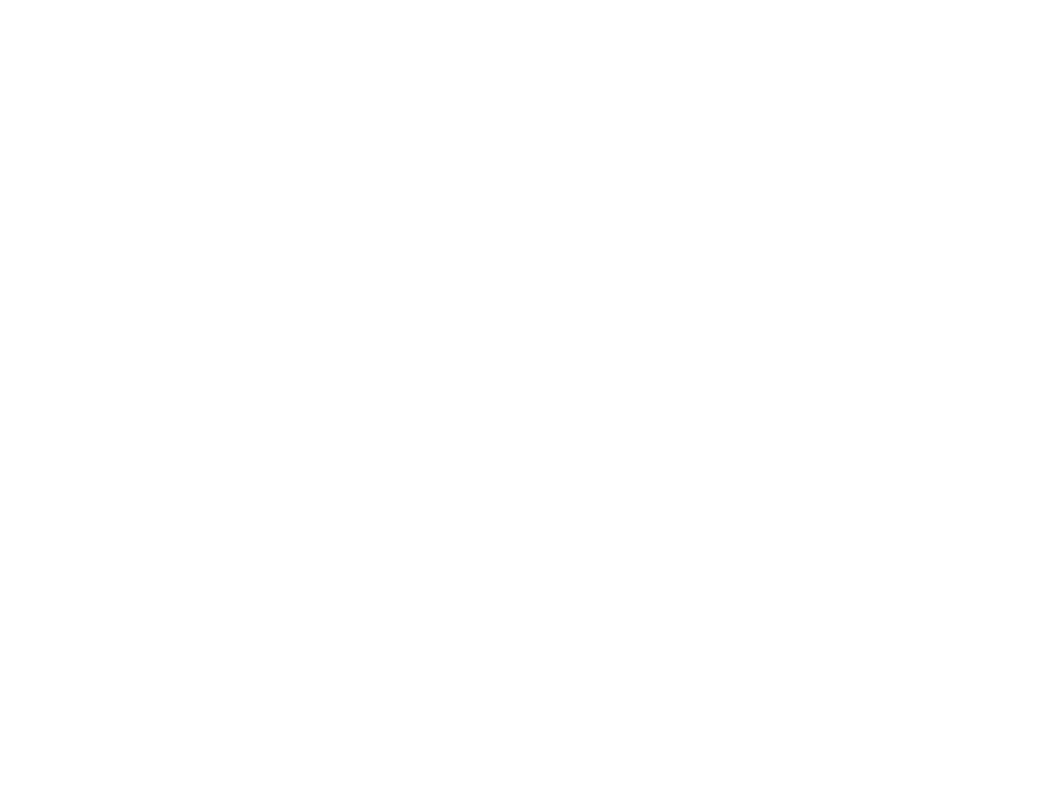
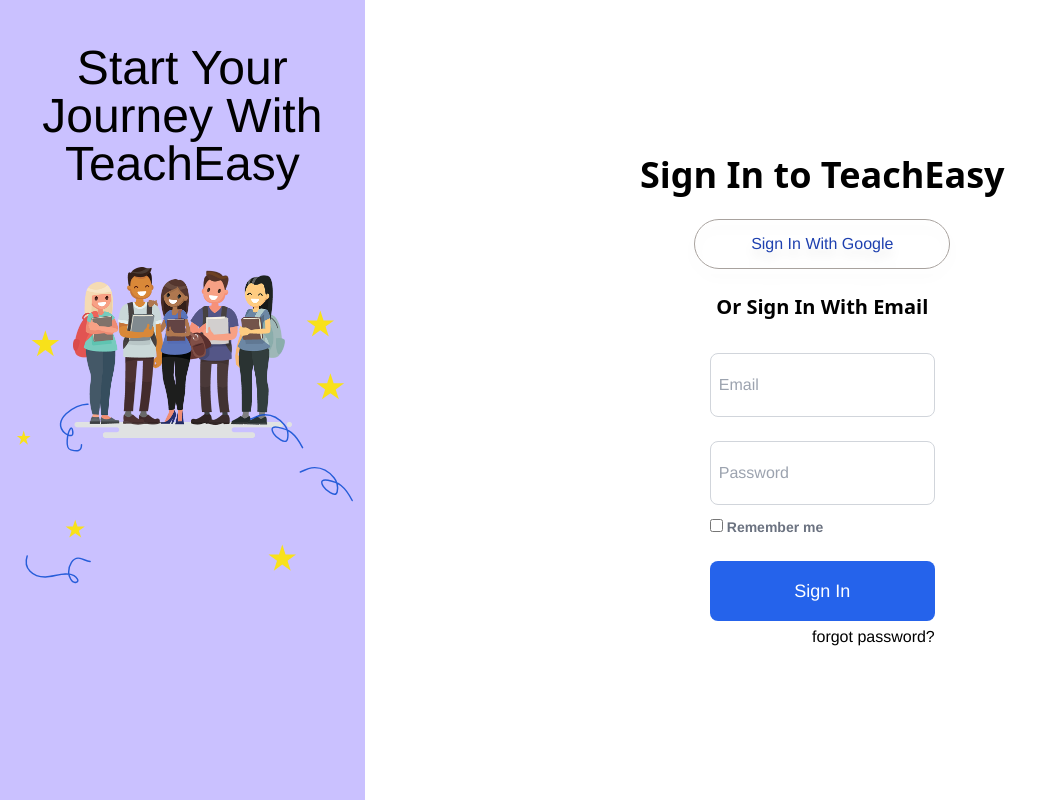
Before and after one commit to chingu-voyages/Teach-Easy, a React (Vite) app in the folder frontend/: page /login in a window 1280 px wide. Before the commit this address had no page. Shown: the whole page, without its empty margins (0-1049 px from the left). Built offline with nearby package versions, Linux system fonts and the light colour scheme.

Commit message:
sign in form and page

```diff
--- a/frontend/src/App.jsx
+++ b/frontend/src/App.jsx
@@ -3,6 +3,7 @@
 import { BrowserRouter as Router, Routes, Route } from 'react-router-dom';
 import SignupTeacher from './components/signup/signupTeacher';
 import SignupStudent from './components/signup/signupStudent';
+import SignIn from './components/signup/SignIn';
 
 function App() {
   return (
@@ -10,7 +11,7 @@
       <Router>
         <Routes>
           <Route path="/" element={<Homepage />} />
-          {/* <Route path="/sign-in" element={<SignIn />} /> */}
+          <Route path="/login" element={<SignIn />} />
           <Route path="/signup-teacher" element={<SignupTeacher />} />
           <Route path="/signup-student" element={<SignupStudent />} />
         </Routes>
--- a/frontend/src/components/signup/SignIn.jsx
+++ b/frontend/src/components/signup/SignIn.jsx
@@ -0,0 +1,44 @@
+import React, { useState } from 'react';
+import SignInForm from './SignInForm';
+
+function SignIn() {
+  // const [info, setinfo] = useState({
+  //   firstName: '',
+  //   lastName: '',
+  //   email: '',
+  //   password: '',
+  // });
+
+  const handleSubmit = (event) => {
+    event.preventDefault();
+    const { email, password } = event.target.elements;
+    // console.log(firstName.value, lastName.value, email.value, password.value);
+    const data = {
+      email: email.value,
+      password: password.value,
+    };
+    console.log(data);
+
+    fetch('localhost:3000/signin', {
+      headers: {
+        Accept: 'application/json',
+        'Content-Type': 'application/json',
+      },
+      method: 'POST',
+      body: JSON.stringify(data),
+    })
+      .then(function (res) {
+        console.log(res);
+      })
+      .catch(function (err) {
+        console.log(err);
+      });
+  };
+  return (
+    <div className="signup-page_wrapper h-screen	">
+      <SignInForm handleSubmit={handleSubmit} />
+    </div>
+  );
+}
+
+export default SignIn;
--- /dev/null
+++ b/frontend/src/components/signup/SignInForm.jsx
@@ -0,0 +1,65 @@
+import React from 'react';
+import studentsImage from './../../assets/students.png';
+import stars from './../../assets/stars.svg';
+
+function SignInForm({ handleSubmit }) {
+  return (
+    <div className="signup-wrapper flex flex-row-reverse content-center justify-items-center 0 h-full">
+      <div className="signup-form-container py-20 p-16 flex flex-col items-center	 justify-center sm:w-full ">
+        <h2 className="signup_header heading-text">Sign In to TeachEasy</h2>
+        <button className="social-signup  mt-6 social-button">
+          Sign In With Google
+        </button>
+        <p className="heading-text text-xl mt-6">Or Sign In With Email</p>
+        <form className="mt-5" onSubmit={handleSubmit}>
+          <div className="form-item">
+            <input
+              className="form_input"
+              type="email"
+              id="email"
+              name="email"
+              placeholder="Email"
+            />
+          </div>
+          <div className="form-item">
+            <input
+              className="form_input"
+              type="password"
+              id="password"
+              name="password"
+              placeholder="Password"
+            />
+          </div>
+          <input
+            className="mr-1 border-none"
+            type="checkbox"
+            id="remember-me"
+            name="remember-me"
+          />
+          <label className="font-bold text-gray-500 text-sm" for="remember-me">
+            Remember me
+          </label>
+          <div className="cta">
+            <button className="signup-btn mt-6" type="submit">
+              Sign In
+            </button>
+            <p className="text-right mt-2">forgot password?</p>
+          </div>
+        </form>
+      </div>
+      <div className="form-image-background w-5/12 bg-students-bg relative  justify-center hidden md:flex">
+        <p className="text-5xl text-center mt-11">
+          Start Your Journey With TeachEasy
+        </p>
+        <img
+          src={studentsImage}
+          alt="an illustartion of students"
+          className="w-3/5  absolute top-1/3"
+        />
+        <img src={stars} className="w-full h-full absolute z-55 top-0 " />
+      </div>
+    </div>
+  );
+}
+
+export default SignInForm;
```
